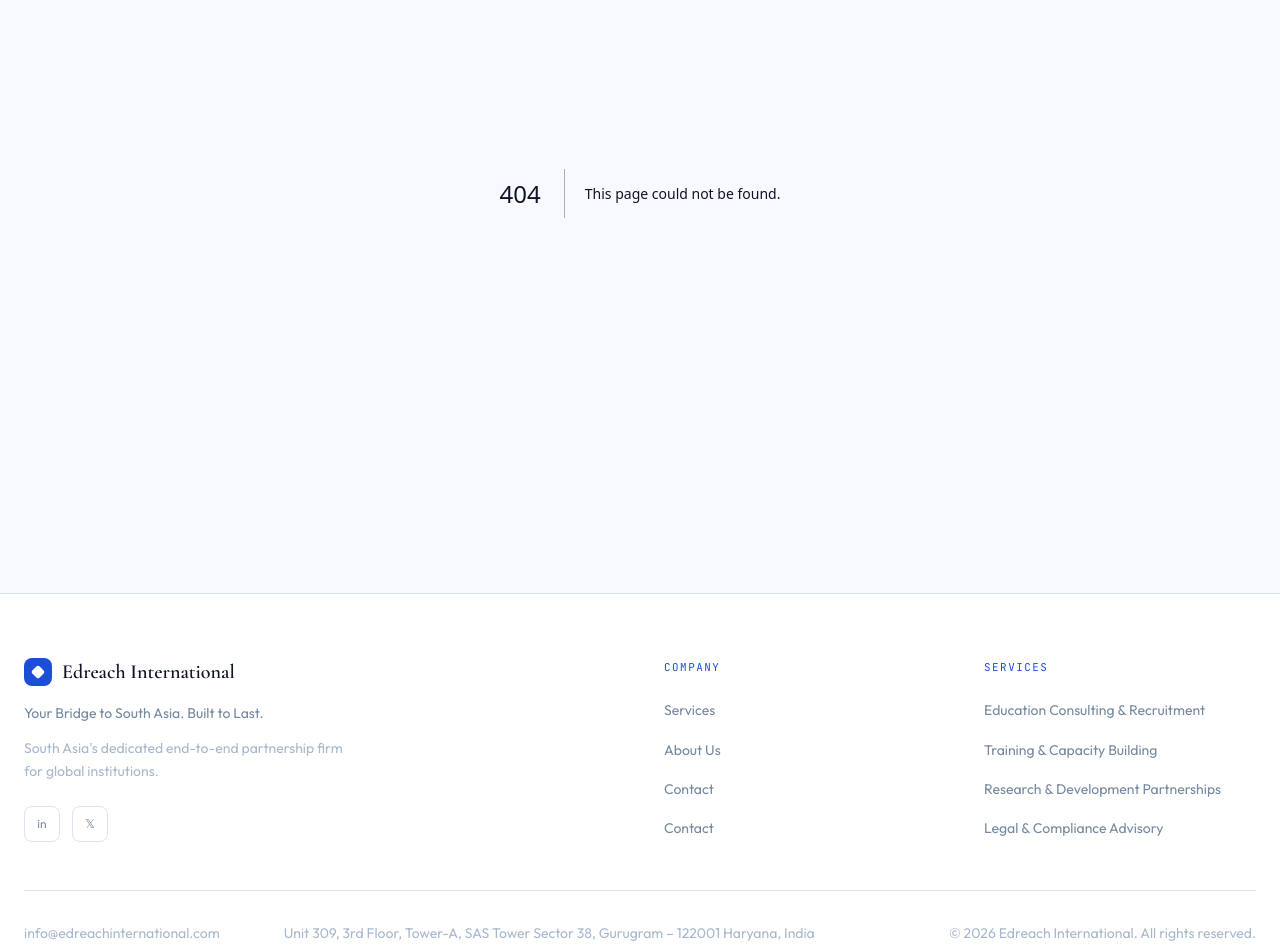
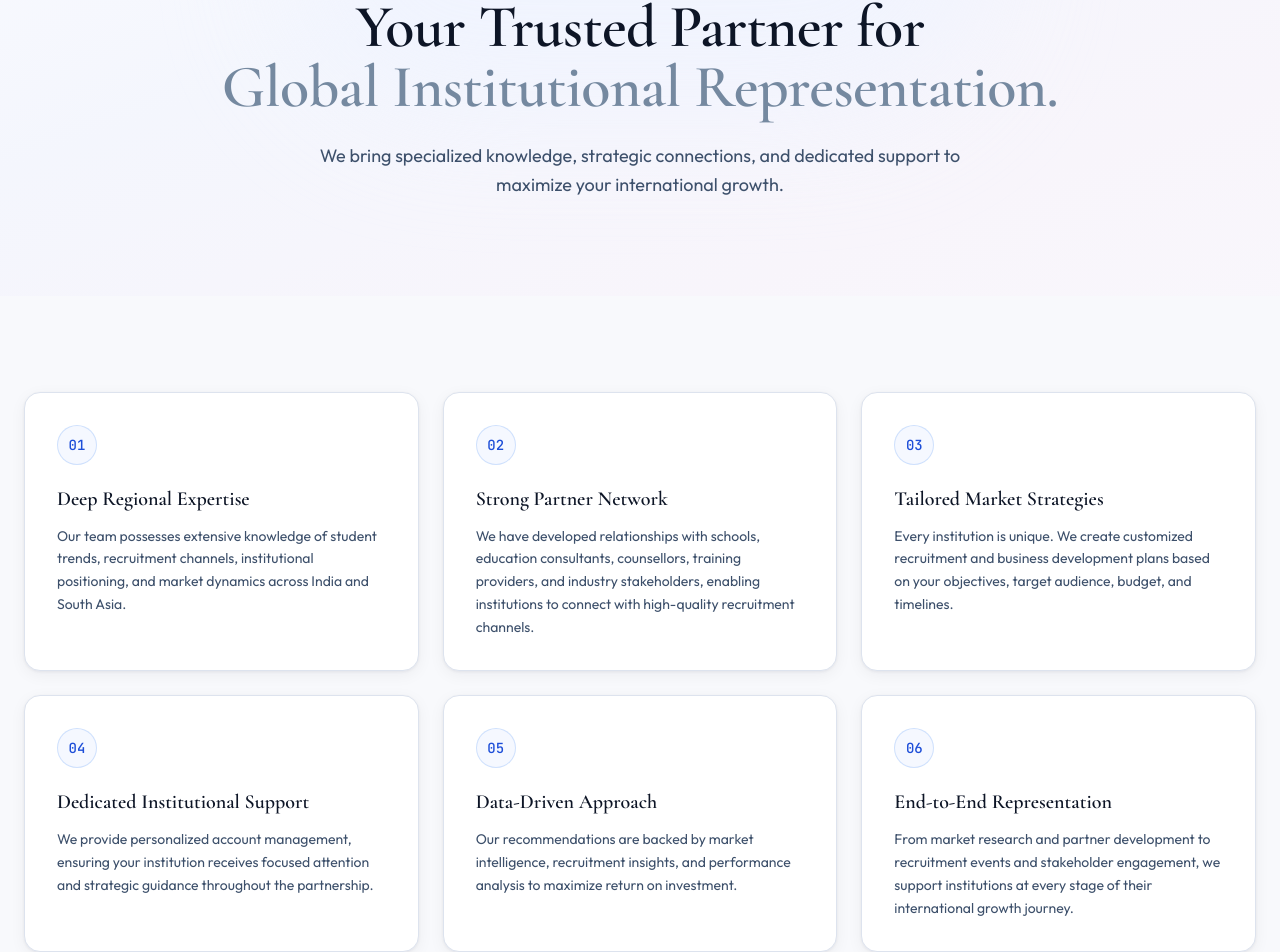
Before and after one commit to Mukul2006-1/Edreach_International, a Next.js app: page /edge in a window 1280 px wide. Before the commit this address had no page. Shown: the part 207-1159 px from the top of the page. Built offline with nearby package versions, Linux system fonts and the light colour scheme.

Commit message:
Some Updates

```diff
--- a/src/app/contact/page.tsx
+++ b/src/app/contact/page.tsx
@@ -26,8 +26,8 @@ export default function ContactPage() {
     <>
       <PageHero
         label="Contact"
-        title={<>Start a Real Conversation.<br /><em className="not-italic text-ink-300">Not a Sales Call.</em></>}
-        subtitle="Tell us about your institution and what you're trying to achieve in South Asia. We'll respond within 24 hours with honest, specific thinking — not a generic pitch."
+        title={<>Let's Build Your Growth Story Together<br /></>}
+        subtitle="Whether you're looking to enter the South Asian market, expand your recruitment footprint, or strengthen your institutional partnerships, our team is ready to help."
       />
 
       <Section className="bg-bg-base" grid>
@@ -86,9 +86,9 @@ export default function ContactPage() {
                     {loading ? "Sending..." : "Send Message — We Respond Within 24 Hours"}
                   </button>
 
-                  <p className="text-xs text-ink-100 text-center">
+                  {/* <p className="text-xs text-ink-100 text-center">
                     No sales pressure. No generic pitch deck. Just a focused conversation about your goals.
-                  </p>
+                  </p> */}
                 </form>
               )}
             </FadeIn>
@@ -98,7 +98,7 @@ export default function ContactPage() {
           <div className="lg:col-span-2 space-y-5">
             <FadeIn delay={100}>
               <div className="bg-white border border-border rounded-2xl p-7 card-shadow">
-                <p className="mono-label mb-4">Direct Email</p>
+                <p className="mono-label mb-4">Get in Touch</p>
                 <a href={`mailto:${siteConfig.email}`} className="font-display text-lg text-azure-700 hover:text-azure-600 transition-colors">
                   {siteConfig.email}
                 </a>
@@ -116,7 +116,7 @@ export default function ContactPage() {
               </div>
             </FadeIn>
 
-            <FadeIn delay={200}>
+            {/* <FadeIn delay={200}>
               <div className="bg-white border border-border rounded-2xl p-7 card-shadow">
                 <p className="mono-label mb-4">Follow Our Work</p>
                 <div className="space-y-3">
@@ -131,7 +131,7 @@ export default function ContactPage() {
                   ))}
                 </div>
               </div>
-            </FadeIn>
+            </FadeIn> */}
           </div>
 
         </div>
--- /dev/null
+++ b/src/app/edge/page.tsx
@@ -0,0 +1,48 @@
+import { Metadata } from "next";
+import { Section, FadeIn, Card, PageHero } from "@/components/ui";
+import { CtaSection } from "@/components/sections/CtaSection";
+
+export const metadata: Metadata = {
+    title: "Our Edge",
+    description: "Discover the Edreach International advantage — deep regional expertise, tailored strategies, and end-to-end representation.",
+};
+
+const edges = [
+  { title: "Deep Regional Expertise", description: "Our team possesses extensive knowledge of student trends, recruitment channels, institutional positioning, and market dynamics across India and South Asia." },
+  { title: "Strong Partner Network", description: "We have developed relationships with schools, education consultants, counsellors, training providers, and industry stakeholders, enabling institutions to connect with high-quality recruitment channels." },
+  { title: "Tailored Market Strategies", description: "Every institution is unique. We create customized recruitment and business development plans based on your objectives, target audience, budget, and timelines." },
+  { title: "Dedicated Institutional Support", description: "We provide personalized account management, ensuring your institution receives focused attention and strategic guidance throughout the partnership." },
+  { title: "Data-Driven Approach", description: "Our recommendations are backed by market intelligence, recruitment insights, and performance analysis to maximize return on investment." },
+  { title: "End-to-End Representation", description: "From market research and partner development to recruitment events and stakeholder engagement, we support institutions at every stage of their international growth journey." },
+  { title: "Long-Term Partnership Focus", description: "We believe in building sustainable growth rather than short-term results. Our objective is to create long-lasting partnerships that deliver value year after year." }
+];
+
+export default function EdgePage() {
+    return (
+        <>
+            <PageHero
+                label="Why Partner with Edreach"
+                title={<>Your Trusted Partner for<br /><em className="not-italic text-ink-300">Global Institutional Representation.</em></>}
+                subtitle="We bring specialized knowledge, strategic connections, and dedicated support to maximize your international growth."
+            />
+
+            <Section className="bg-bg-base" grid>
+                <div className="grid grid-cols-1 md:grid-cols-2 lg:grid-cols-3 gap-6">
+                    {edges.map((edge, i) => (
+                        <FadeIn key={edge.title} delay={i * 80}>
+                            <Card className="h-full border-border hover:border-azure-500/30 transition-colors">
+                                <div className="w-10 h-10 rounded-full bg-azure-50 border border-azure-500/20 flex items-center justify-center mb-5">
+                                    <span className="text-azure-700 font-mono text-sm font-medium">{String(i + 1).padStart(2, "0")}</span>
+                                </div>
+                                <h3 className="font-display text-xl font-semibold text-ink-900 mb-3">{edge.title}</h3>
+                                <p className="text-sm text-ink-500 leading-relaxed">{edge.description}</p>
+                            </Card>
+                        </FadeIn>
+                    ))}
+                </div>
+            </Section>
+
+            <CtaSection />
+        </>
+    );
+}
--- a/src/app/globals.css
+++ b/src/app/globals.css
@@ -3,6 +3,12 @@
 @tailwind base;
 @tailwind components;
 @tailwind utilities;
+
+@layer base {
+  p {
+    @apply text-lg sm:text-xl text-ink-500 leading-relaxed;
+  }
+}
 
 :root {
   --font-display: 'Cormorant Garamond';
--- a/src/app/layout.tsx
+++ b/src/app/layout.tsx
@@ -5,16 +5,16 @@ import { Footer } from "@/components/layout/Footer";
 
 export const metadata: Metadata = {
   title: {
-    default: "BridgeIndia — Your Bridge to India. Built to Last.",
-    template: "%s | BridgeIndia",
+    default: "Edreach International — Your Bridge to India. Built to Last.",
+    template: "%s | Edreach International",
   },
   description:
     "India's dedicated end-to-end partnership firm for global institutions. Education consulting, training programs, R&D partnerships, and legal advisory.",
   keywords: ["India partnership", "foreign institution India", "education consulting India"],
   openGraph: {
     type: "website", locale: "en_US", url: "https://bridgeindia.com",
-    siteName: "BridgeIndia",
-    title: "BridgeIndia — Your Bridge to India. Built to Last.",
+    siteName: "Edreach International",
+    title: "Edreach International — Your Bridge to India. Built to Last.",
     description: "End-to-end partnership services for global institutions entering India.",
   },
   robots: { index: true, follow: true },
--- a/src/app/page.tsx
+++ b/src/app/page.tsx
@@ -34,7 +34,7 @@ export default function HomePage() {
       <HeroSection />
 
       {/* Problem Section */}
-      <Section>
+      {/* <Section>
         <FadeIn>
           <SectionLabel>The Reality</SectionLabel>
           <h2 className="display-text text-4xl sm:text-5xl font-semibold text-ink-900 mt-4 mb-5 leading-tight max-w-3xl">
@@ -57,7 +57,7 @@ export default function HomePage() {
             </FadeIn>
           ))}
         </div>
-      </Section>
+      </Section> */}
 
       <ServicesOverview />
       <WhyUsSection />
--- a/src/components/layout/Footer.tsx
+++ b/src/components/layout/Footer.tsx
@@ -17,13 +17,13 @@ export function Footer() {
             <p className="text-ink-100 text-sm mt-3 max-w-xs leading-relaxed">
               South Asia's dedicated end-to-end partnership firm for global institutions.
             </p>
-            <div className="flex gap-3 mt-6">
+            {/* <div className="flex gap-3 mt-6">
               {[{ href: siteConfig.linkedin, label: "LinkedIn", text: "in" }, { href: siteConfig.twitter, label: "X", text: "𝕏" }].map(s => (
                 <a key={s.label} href={s.href} target="_blank" rel="noopener noreferrer"
                   className="w-9 h-9 rounded-lg border border-border flex items-center justify-center text-ink-300 hover:text-azure-700 hover:border-azure-500 transition-all text-xs"
                   aria-label={s.label}>{s.text}</a>
               ))}
-            </div>
+            </div> */}
           </div>
 
           <div>
@@ -48,7 +48,7 @@ export function Footer() {
         <div className="border-t border-border pt-8 flex flex-col md:flex-row justify-between items-start md:items-center gap-4">
           <div className="flex flex-col sm:flex-row gap-4 sm:gap-8 text-sm text-ink-100">
             <a href={`mailto:${siteConfig.email}`} className="hover:text-azure-700 transition-colors">{siteConfig.email}</a>
-            <br/>
+            <br />
             <span>{siteConfig.location}</span>
           </div>
           <p className="text-sm text-ink-100">© {new Date().getFullYear()} {siteConfig.name}. All rights reserved.</p>
--- a/src/components/sections/CtaSection.tsx
+++ b/src/components/sections/CtaSection.tsx
@@ -37,9 +37,9 @@ export function CtaSection() {
               Explore Services
             </Link>
           </div>
-          <p className="text-white/40 text-xs mt-6 italic">
+          {/* <p className="text-white/40 text-xs mt-6 italic">
             No sales pressure. No generic pitch deck. Just a direct conversation about your institution's specific goals.
-          </p>
+          </p> */}
         </FadeIn>
       </div>
     </section>
--- a/src/lib/content.ts
+++ b/src/lib/content.ts
@@ -16,7 +16,8 @@ export const siteConfig = {
 export const navLinks = [
   { label: "Services", href: "/services" },
   { label: "About Us", href: "/about" },
-  { label: "Contact", href: "/contact" },
+  { label: "Our Edge", href: "/edge" },
+  // { label: "Contact", href: "/contact" },
 ];
 
 export const services = [
```
